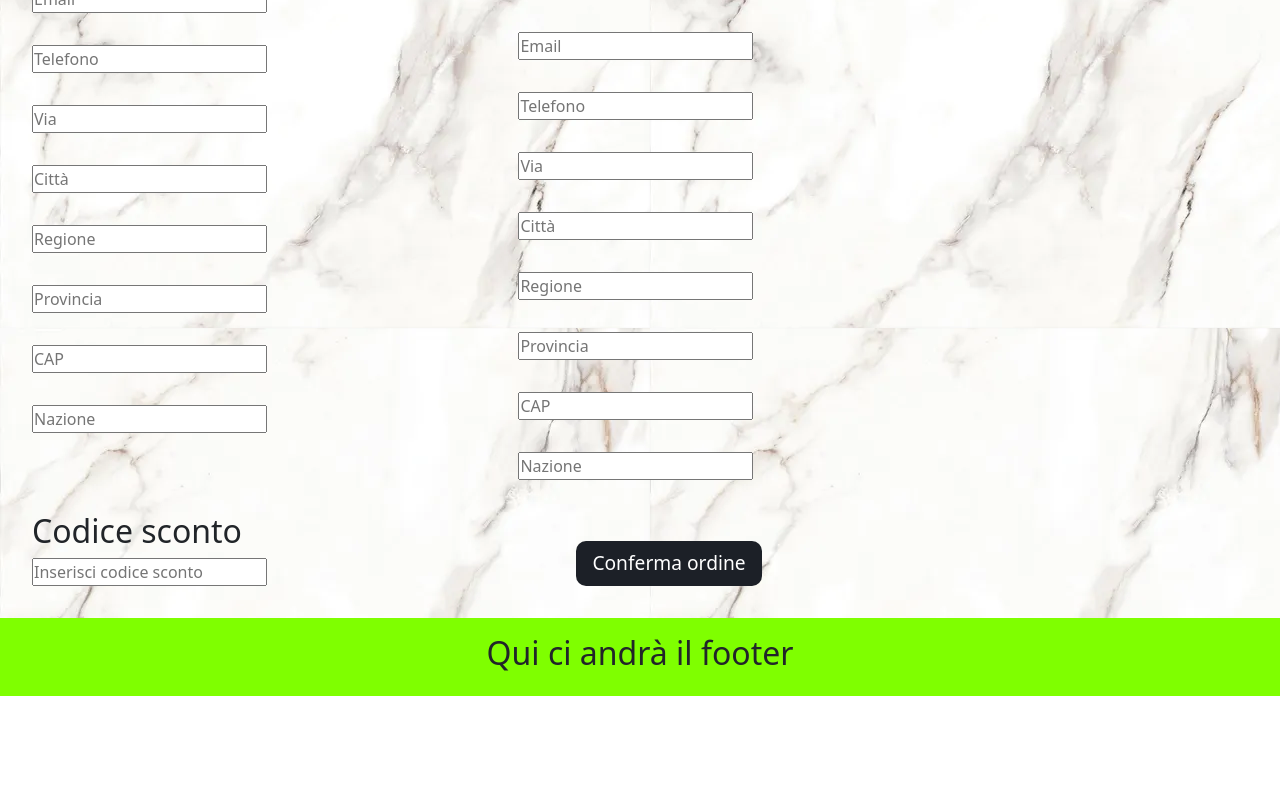
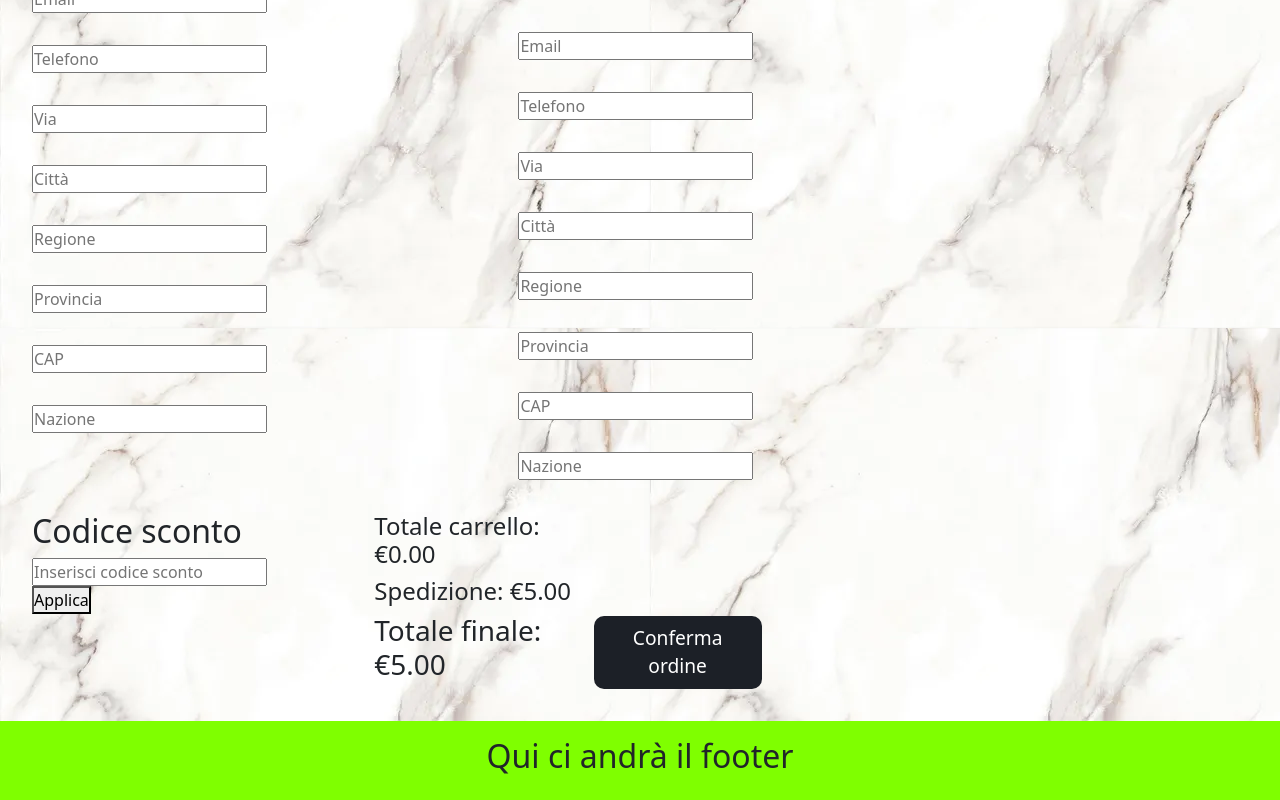
Before and after one commit to colacedavide/project-group-FE, a React (Vite) app: page /checkout in a window 1280 px wide. Shown: the part 402-1202 px from the top of the page. Before the commit the page ends 1098 px from the top, so only its background shows below. Built offline with nearby package versions, Linux system fonts and the light colour scheme.

Commit message:
aggiunta logica di codici di sconto

```diff
--- a/src/context/GlobalContext.jsx
+++ b/src/context/GlobalContext.jsx
@@ -55,9 +55,6 @@ function GlobalProvider({ children }) {
     const [shippingData, setShippingData] = useState({});
     const [billingData, setBillingData] = useState({});
 
-    //creazione varibile di codice sconto
-    const [discountCode, setDiscountCode] = useState("");
-
     //creiamo una funzione per aggiungere i prodotti al carello
     function addToCart(product) {
         //cerchiamo nel carrello se il prodotto esiste già, confrontando l'id
@@ -97,6 +94,43 @@ function GlobalProvider({ children }) {
                 //filtriamo l'array: rimangono solo i prodotti con quantità maggiore di 0
                 .filter(p => p.quantity > 0)
         );
+    }
+
+    //creaimo una varibile di codice sconto e una di percentuale
+    const [discountCode, setDiscountCode] = useState("");
+    const [discountPercentage, setDiscountPercentage] = useState(0);
+
+    async function applyDiscount() {
+        //se l'utente non inserisce alcun codice, non facciamo nulla
+        if (!discountCode) {
+            //impostiamo lo sconto a 0 per sicurezza
+            setDiscountPercentage(0);
+            //usciamo dalla funzione senza chiamare il backend
+            return;
+        }
+
+        //se l'utente inserisce un codice di sconto
+        try {
+            //facciamo partire una chiamata al backend per validare il codice sconto
+            const response = await axios.post(
+                "http://localhost:3000/api/discounts/validate",
+                { code: discountCode }
+            );
+
+            //se il codice è valido, aggiorniamo lo stato della percentuale
+            setDiscountPercentage(response.data.percentage);
+
+            //mostriamo un messaggio di conferma all'utente
+            alert(`Codice valido! Sconto ${response.data.percentage}%`);
+
+        } catch (error) {
+            //se il codice non è valido o scaduto, resettiamo lo sconto a 0
+            console.error(error);
+            setDiscountPercentage(0);
+
+            //informiamo l'utente
+            alert("Codice sconto non valido o scaduto");
+        }
     }
 
     // //creiamo una funzione per gestire la chiamta axios alla rotta index
@@ -140,7 +174,11 @@ function GlobalProvider({ children }) {
                 billingData,
                 setBillingData,
                 discountCode,
-                setDiscountCode
+                setDiscountCode,
+                discountPercentage,
+                setDiscountPercentage,
+                applyDiscount
+
             }}
         >
             {children}
--- a/src/index.css
+++ b/src/index.css
@@ -346,10 +346,16 @@ footer {
     justify-content: space-between;
 }
 
+.checkout-discount-container {
+    display: flex;
+    gap: 5rem;
+}
+
 .checkout-button-container {
     display: flex;
     flex-direction: column;
     justify-content: end;
+
 }
 
 .checkout-button {
--- a/src/pages/CheckoutPage.jsx
+++ b/src/pages/CheckoutPage.jsx
@@ -10,7 +10,7 @@ import { useState } from "react";
 function CheckoutPage() {
 
     //importiamo gli elementi che ci servono tramite la useContext
-    const { cart, setCart, shippingData, setShippingData, billingData, setBillingData, discountCode, setDiscountCode } = useGlobal();
+    const { cart, setCart, shippingData, setShippingData, billingData, setBillingData, discountCode, setDiscountCode, discountPercentage, setDiscountPercentage, applyDiscount } = useGlobal();
 
     //aggiungiamo una varibile di stato per far combaciare i duen dati di fatturazione
     const [sameAsShipping, setSameAsShipping] = useState(true);
@@ -18,14 +18,18 @@ function CheckoutPage() {
     //creazione varibile endpoint in un salvare l'API
     const endpointCheckout = "http://localhost:3000/api/orders/checkout";
 
+    //creaimo una costante per definire un prezzo di spedizione
+    const shippingPrice = 5;
+
     //creiamo una funzione per avviare la chiamta POST al click
     function handleCheckout() {
         axios.post(endpointCheckout, {
             shippingData,
             billingData,
             products: cart,
-            shipping_price: 5,
-            discount_code: discountCode
+            shipping_price: shippingPrice,
+            discount_code: discountCode,
+            discount_percentage: discountPercentage
         })
             .then(res => {
                 const order = res.data.order;
@@ -35,7 +39,8 @@ function CheckoutPage() {
                 order.products.forEach(p => {
                     message += `- ${p.name} x${p.quantity} (€${p.price})\n`;
                 });
-                message += `\nSpedizione: €${order.shipping_price}\nSconto: €${order.discountAmount}`;
+                message += `\nSpedizione: €${shippingPrice}\nSconto: €${discountAmount.toFixed(2)}`;
+                message += `\nTotale finale: €${totalFinal.toFixed(2)}`;
 
                 //mostriamo alert
                 alert(message);
@@ -45,6 +50,7 @@ function CheckoutPage() {
                 setBillingData({});
                 setDiscountCode("");
                 setCart([]);
+                setDiscountPercentage(0);
             })
             .catch(err => console.error("Errore nella chiamata POST:", err));
     }
@@ -70,6 +76,11 @@ function CheckoutPage() {
         const { name, value } = e.target;
         setBillingData({ ...billingData, [name]: value });
     }
+
+    //creaimno constanti per i calcoli per il totale carrello, sconto e totale finale
+    const cartTotal = cart.reduce((sum, p) => sum + p.price * p.quantity, 0);
+    const discountAmount = cartTotal * (discountPercentage / 100);
+    const totalFinal = cartTotal - discountAmount + shippingPrice;
 
     return (
         <main>
@@ -252,13 +263,36 @@ function CheckoutPage() {
 
                     <div className="checkout-footer">
 
-                        <div>
-                            <h2>Codice sconto</h2>
-                            <input
-                                placeholder="Inserisci codice sconto"
-                                value={discountCode || ""}
-                                onChange={e => setDiscountCode(e.target.value)} />
+                        <div className="checkout-discount-container">
+                            <div>
+                                <h2>Codice sconto</h2>
+                                <input
+                                    placeholder="Inserisci codice sconto"
+                                    value={discountCode || ""}
+                                    onChange={e => setDiscountCode(e.target.value)}
+                                />
+                                <button
+                                    type="button"
+                                    onClick={applyDiscount}
+                                >
+                                    Applica
+                                </button>
+                                {discountPercentage > 0 && (
+                                    <p>Sconto applicato: {discountPercentage}%</p>
+                                )}
+                            </div>
+                            <div>
+                                <h4>Totale carrello: €{cartTotal.toFixed(2)}</h4>
+                                {discountPercentage > 0 && (
+                                    <h5>Sconto applicato: €{discountAmount.toFixed(2)} ({discountPercentage}%)</h5>
+                                )}
+                                <h4>Spedizione: €{shippingPrice.toFixed(2)}</h4>
+                                <h3>Totale finale: €{totalFinal.toFixed(2)}</h3>
+                            </div>
                         </div>
+
+
+
                         <div className="checkout-button-container">
                             <button
                                 className="checkout-button"
```
